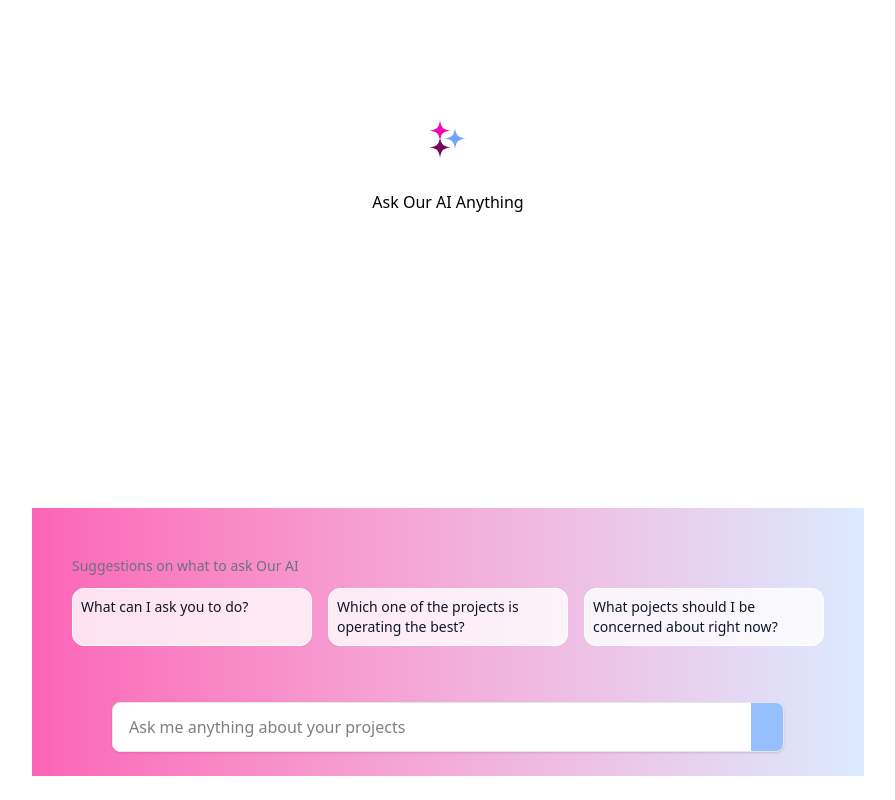
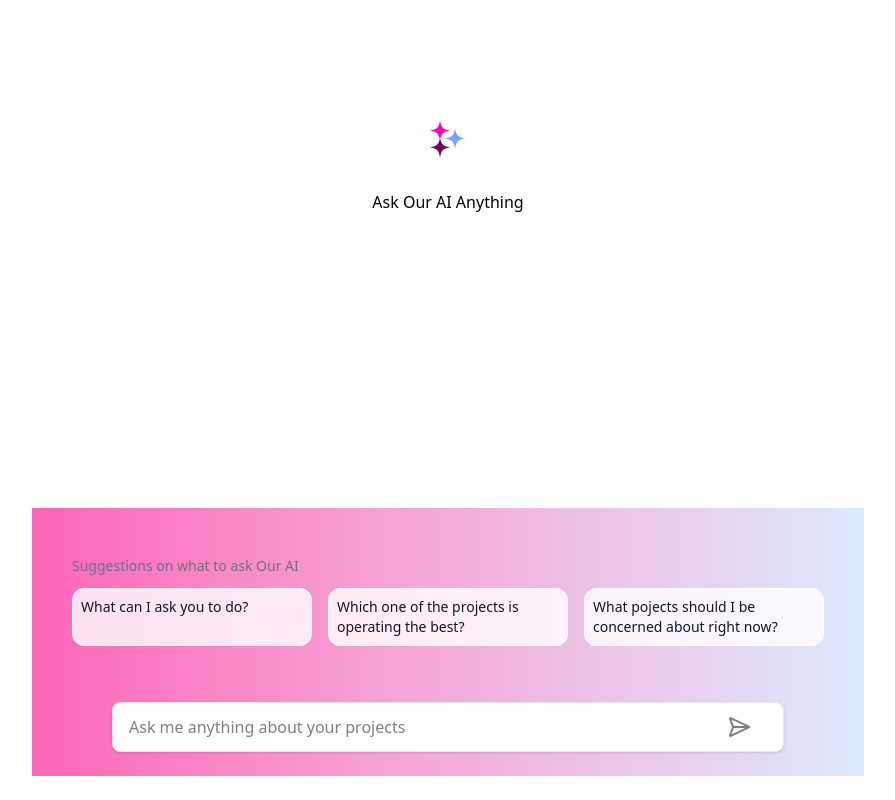
Before and after one commit to Agyemang8172/Chatbot-App, a React (Vite) app: page / in a window 1280 px wide. Shown: the whole page, without its empty margins (192-1087 px from the left). Built offline with nearby package versions, Linux system fonts and the light colour scheme.

Commit message:
updated ChatInput

```diff
--- a/package.json
+++ b/package.json
@@ -13,6 +13,7 @@
     "@tailwindcss/vite": "^4.1.13",
     "react": "^19.1.1",
     "react-dom": "^19.1.1",
+    "react-icons": "^5.5.0",
     "tailwindcss": "^4.1.13"
   },
   "devDependencies": {
--- a/src/Components/ChatInput.jsx
+++ b/src/Components/ChatInput.jsx
@@ -1,7 +1,9 @@
 // Updated ChatInput.jsx with proper width
 import { useState } from 'react'
+import { LuSendHorizontal } from "react-icons/lu"
+import  {  FaSpinner }  from  "react-icons/fa"
 
-const ChatInput = ({ onSendMessage }) => {
+const ChatInput = ({ onSendMessage,isLoading }) => {
     const [input, setInput] = useState("")
 
     const handleSubmit = (e) => {
@@ -21,13 +23,14 @@ const ChatInput = ({ onSendMessage }) => {
                     onChange={(e) => setInput(e.target.value)}
                     placeholder='Ask me anything about your projects'
                     className='flex-1 bg-transparent outline-none px-4 py-3'
-                />
+                  />
                 <button
                     type='submit'
                     disabled={!input.trim()}
-                    className='bg-blue-500 text-white px-4 py-3 hover:bg-blue-600 transition-colors disabled:opacity-50 disabled:cursor-not-allowed flex items-center justify-center'
+                    className='  px-8 py-3  hover:bg-blue-600 transition-colors disabled:opacity-50 disabled:cursor-not-allowed flex items-center justify-center'
                 >
 
+                    { isLoading ? <FaSpinner  className ="h-6 w-6" /> : <LuSendHorizontal  className='h-6 w-6'/>  }
                 </button>
             </form>
         </div>
```
Also changed, not shown: 1 other file (tests, documents, lock files or other folders).
